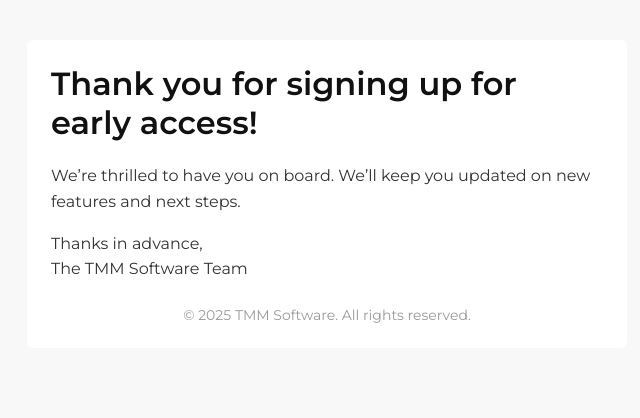
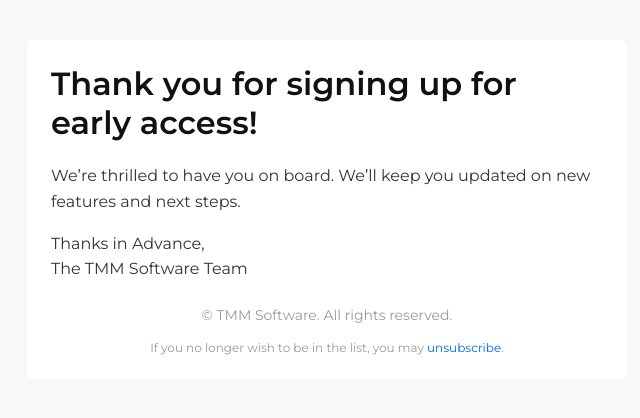
Before and after one commit to TMMSoftware/tmmsoftware.github.io, a Python web app: template api/templates/confirmation-email.html in a window 1280 px wide. Shown: the top 418 px of the page, without its empty margins (313-953 px from the left). Run offline with Jinja, Linux system fonts and the light colour scheme; the template is opened without the code that fills it, so the values that code supplies are empty.

Commit message:
add unsubscribe footer

```diff
--- a/api/templates/confirmation-email.html
+++ b/api/templates/confirmation-email.html
@@ -3,33 +3,21 @@
   <head>
     <meta charset="UTF-8" />
     <title>Welcome to TMM Software!</title>
-    <!--
-      Linking to Google Fonts: Montserrat and fallback font to CSS.
-    -->
     <link
       href="https://fonts.googleapis.com/css?family=Montserrat:400,600&display=swap"
       rel="stylesheet"
     />
     <style>
-      /*
-        BASIC RESET
-        Remove default margins/padding for a clean slate
-      */
       html,
       body {
         margin: 0;
         padding: 0;
       }
 
-      /*
-        EMBEDDED STYLES
-        Many email clients ignore <style> blocks,
-        but for those that respect it, styling here.
-      */
       body {
-        background-color: #f8f8f8; /* Light gray background */
+        background-color: #f8f8f8;
         font-family: 'Montserrat', Arial, sans-serif;
-        color: #333; /* Dark gray text */
+        color: #333;
       }
 
       .email-wrapper {
@@ -39,13 +27,10 @@
         padding: 40px 0;
       }
 
-      /*
-        Container that holds the email content
-      */
       .email-content {
         max-width: 600px;
         margin: 0 auto;
-        background-color: #fff; /* White background */
+        background-color: #fff;
         border-radius: 6px;
         overflow: hidden;
         padding: 24px;
@@ -65,10 +50,6 @@
         margin: 16px 0;
       }
 
-      /*
-        button styles
-        inline-block so it can be styled as a button
-      */
       .btn {
         display: inline-block;
         padding: 12px 24px;
@@ -80,9 +61,6 @@
         font-weight: 600;
       }
 
-      /*
-        Footer or signature styling
-      */
       .footer {
         margin-top: 24px;
         font-size: 14px;
@@ -90,9 +68,18 @@
         text-align: center;
       }
 
-      /*
-        For smaller screens
-      */
+      .unsubscribe {
+        font-size: 12px;
+        color: #999;
+        text-align: center;
+        margin-top: 16px;
+      }
+
+      .unsubscribe a {
+        color: #0069ed;
+        text-decoration: none;
+      }
+
       @media (max-width: 600px) {
         .email-content {
           padding: 16px;
@@ -101,55 +88,37 @@
     </style>
   </head>
   <body>
-    <table
-      class="email-wrapper"
-      width="100%"
-      cellspacing="0"
-      cellpadding="0"
-      border="0"
-    >
+    <table class="email-wrapper" width="100%" cellspacing="0" cellpadding="0" border="0">
       <tr>
         <td align="center">
-          <!-- Email Container -->
-          <table
-            class="email-content"
-            width="100%"
-            cellspacing="0"
-            cellpadding="0"
-            border="0"
-          >
+          <table class="email-content" width="100%" cellspacing="0" cellpadding="0" border="0">
             <tr>
               <td>
                 <h1>Thank you for signing up for early access!</h1>
                 <p>
-                  We’re thrilled to have you on board. We’ll keep you updated on
-                  new features and next steps.
+                  We’re thrilled to have you on board. We’ll keep you updated on new features and next steps.
                 </p>
 
-                <!-- Example button (for feature CTA) -->
-                <!--
-                <a href="#" class="btn">Explore Now</a>
-                -->
+                <!-- feature CTA button -->
+                <!-- <a href="#" class="btn">Explore Now</a> -->
 
                 <p>
-                  Thanks in advance,<br />
+                  Thanks in Advance,<br />
                   The TMM Software Team
                 </p>
 
                 <div class="footer">
-                  © <span id="year"></span> TMM Software. All rights reserved.
+                  © TMM Software. All rights reserved.
+                </div>
+
+                <div class="unsubscribe">
+                  If you no longer wish to be in the list, you may <a href="{{unsubscribe_link}}">unsubscribe</a>.
                 </div>
               </td>
             </tr>
           </table>
-          <!-- /Email Container -->
         </td>
       </tr>
     </table>
-
-    <script>
-      // Small JS snippet for current year
-      document.getElementById('year').textContent = new Date().getFullYear();
-    </script>
   </body>
 </html>
```
